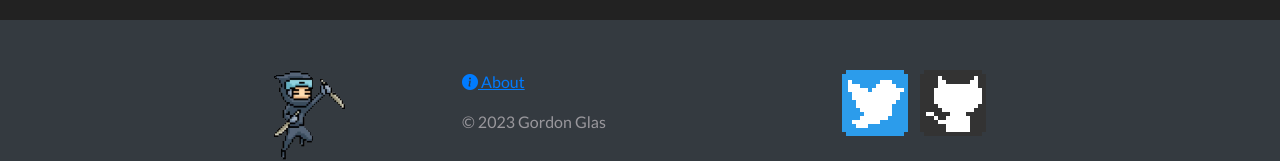
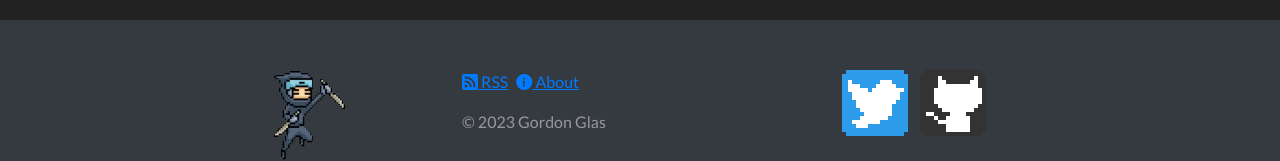
Before and after one commit to gordonglas/gglas-ninja, a Gatsby site: page / in a window 1280 px wide. Shown: the part 2089-2250 px from the top of the page. Built offline with nearby package versions, Linux system fonts and the light colour scheme; Gatsby itself is replaced by a stand-in of ours; some packages are replaced by stand-ins of ours.

Commit message:
re-enable the rss feed, but without mdx.html, so no longer can show full post content

```diff
--- a/gatsby-config.js
+++ b/gatsby-config.js
@@ -64,9 +64,7 @@ module.exports = {
                   data: edge.node.frontmatter.date,
                   url: site.siteMetadata.siteUrl + "/blog/" + edge.node.frontmatter.slug,
                   guid: site.siteMetadata.siteUrl + "/blog/" + edge.node.frontmatter.slug,
-                  // RSS feed is broken until I can figure out what to use instead of
-                  // the html field, which is no longer in the mdx query data as of v5.
-                  // This affects the paths of images and such in the rss html.
+                  // Since gatsby v5, the allMdx.edges.node.html field is gone.
                   //custom_elements: [{ 'content:encoded': edge.node.html }],
                 });
               });
--- a/src/components/layout.js
+++ b/src/components/layout.js
@@ -42,7 +42,7 @@ const Layout = ({activeMenu, children}) => {
             </div>
             <div className="col-sm-4 col-md-4">
               <ul className="list-inline">
-                {/* <li className="list-inline-item"><a href="/rss.xml" title="Subscribe via RSS"><i className="bi bi-rss-fill"></i> RSS</a></li> */}
+                <li className="list-inline-item"><a href="/rss.xml" title="Subscribe via RSS"><i className="bi bi-rss-fill"></i> RSS</a></li>
                 <li className="list-inline-item"><Link to="/about"><i className="bi bi-info-circle-fill"></i> About</Link></li>
               </ul>
               <p>&copy; {year} Gordon Glas</p>
```
